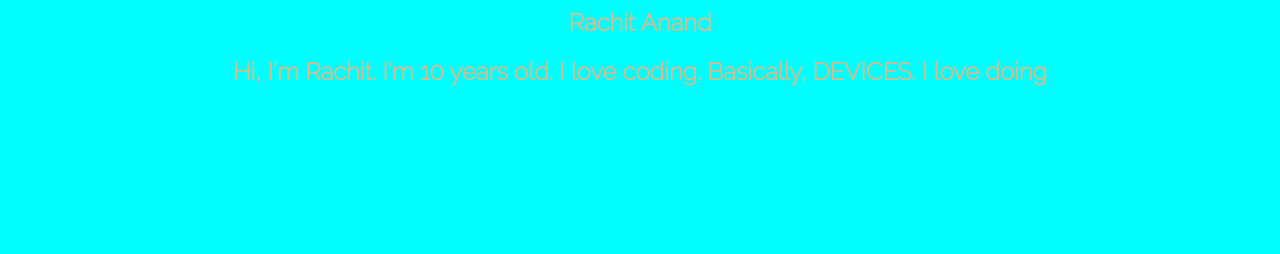
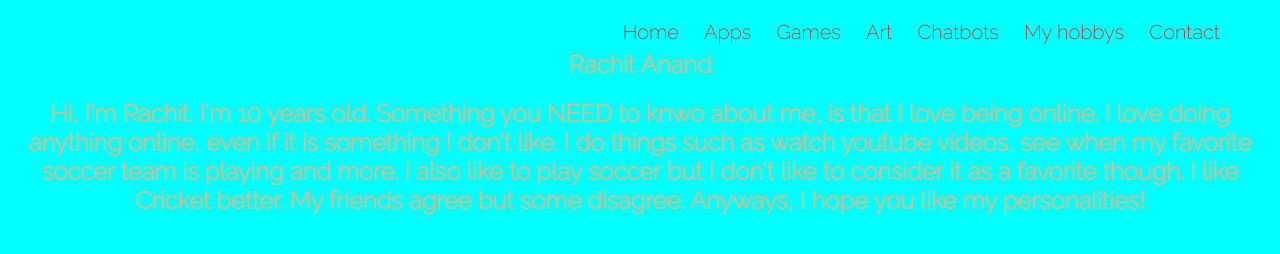
Before and after one commit to RachitAnand12/Personal-Website, a plain HTML site: page index.html in a window 1280 px wide. Drawn offline with Linux system fonts and the light colour scheme.

Commit message:
Add files via upload

```diff
--- a/index.html
+++ b/index.html
@@ -1,15 +1,27 @@
 <html>
+
 <head>
     <title> Rachit Anand </title>
     <link rel="stylesheet" href="style.css">
     <script src="main.js"> </script>
     <link rel="preconnect" href="https://fonts.gstatic.com">
-<link href="https://fonts.googleapis.com/css2?family=Raleway:wght@200&display=swap" rel="stylesheet">
+    <link href="https://fonts.googleapis.com/css2?family=Raleway:wght@200&display=swap" rel="stylesheet">
 </head>
 
 <body>
-    <section>
+    <ul id="menu">
+        <li class="links"> Home </li>
+        <li class="links"> Apps </li>
+        <li class="links"> Games </li>
+        <li class="links"> Art </li>
+        <li class="links"> Chatbots </li>
+        <li class="links"> My hobbys</li>
+        <li class="links"> Contact </li>
+</ul>
+    <section id="Home">
         <h1 onclick="changecolor()" id="h1"> Rachit Anand</h1>
-        <h2> Hi, I'm Rachit. I'm 10 years old. I love coding. Basically, DEVICES. I love doing  </h2>
+        <h2> Hi, I'm Rachit. I'm 10 years old. Something you NEED to knwo about me, is that I love being online. I love doing anything online, even if it is something I don't like. I do things such as watch youtube videos, see when my favorite soccer team is playing and more. I also like to play soccer but I don't like to consider it as a favorite though. I like Cricket better. My friends agree but some disagree. Anyways, I hope you like my personalities! </h2>
     </section>
-</body></html>
+</body>
+
+</html>
--- a/style.css
+++ b/style.css
@@ -4,3 +4,28 @@ body{
     color:burlywood;
     font-family: 'Raleway', sans-serif;
 }
+#menu{
+    list-style: none;
+    top: 0;
+    right: 50px;
+    color: red;
+    font-size: 20px;
+    position: absolute;
+    z-index: 100;
+    cursor: pointer;
+}
+.links{
+    display: inline;
+    margin-left: 10px;
+    margin-right: 10px;
+    margin-bottom: 5px;
+    margin-top: 5px;
+}
+.links:hover{
+    font-size: 25px;
+    color: midnightblue;
+}
+#Home{
+    z-index: 99;
+    margin-top: 50px;
+}
```
